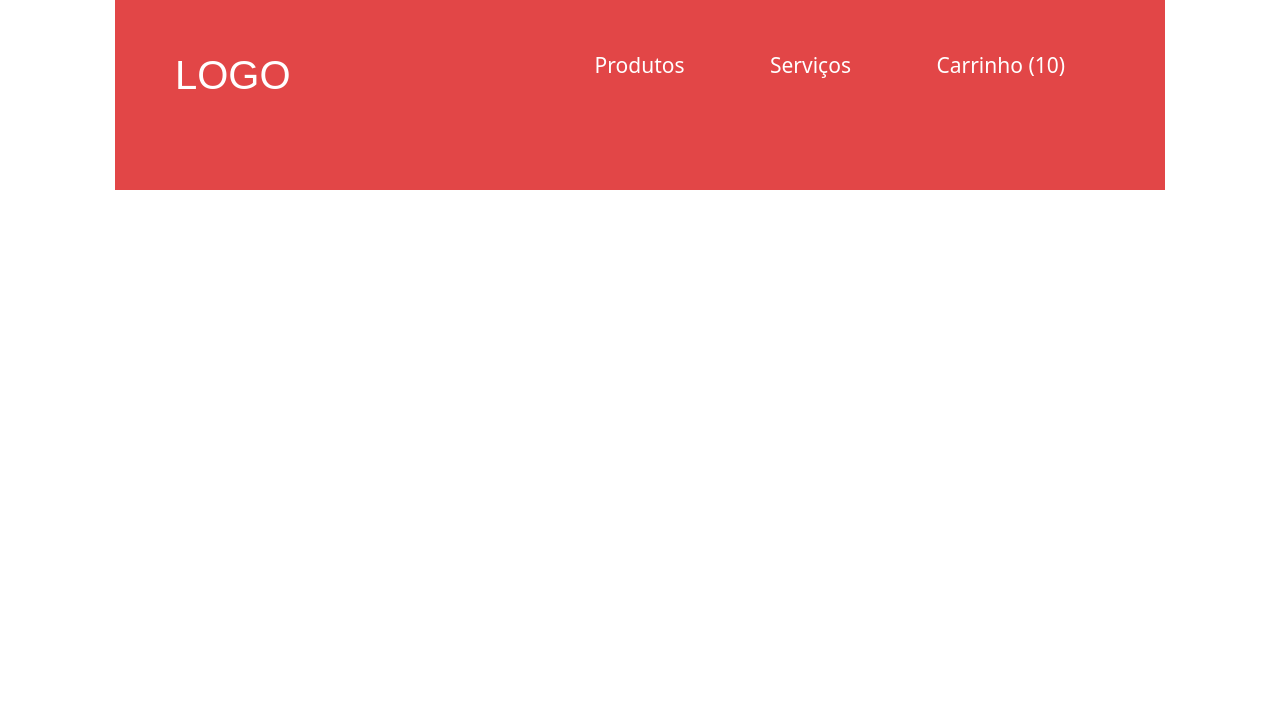
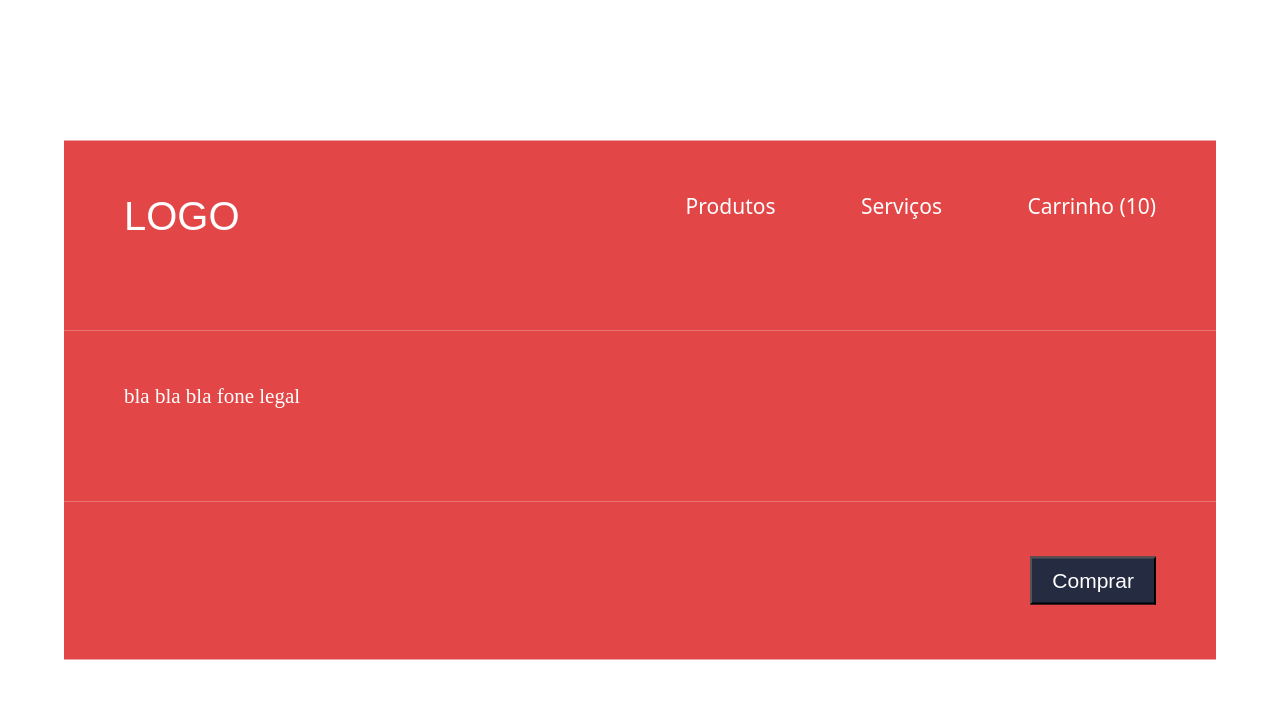
Before and after one commit to PatriciaTirolla/loja-fone, a plain HTML site: page index.html in a window 1280 px wide. Drawn offline with Linux system fonts and the light colour scheme.

Commit message:
desafio da terceira aula aplicando absolute

```diff
--- a/header.css
+++ b/header.css
@@ -1,26 +1,78 @@
+html,
+ body {
+    height: 100%;
+}
+
+#container {
+    width: 100%;
+    position: absolute;
+    top: 50%;
+    transform: translateY(-50%);
+}
+
 header {
     background-color: #e24647;
-    color: #FFF;
+    color: #fff;
     overflow: hidden;
-    margin: 0 115px;
+    margin: 5% 5% 0;
     padding: 55px 60px 95px;
+
 }
 
 h1 {
+
     font-size: 40px;
     font-family: Arial, "Roboto", sans-serif;
-    text-align: left;
     float: left;
+    /* padding: 40px; */
+
 }
 
 nav {
     font-size: 21px;
     font-family: SegoeUI, "Roboto", sans-serif;
     float: right;
+
+
 }
 
 a {
     text-decoration: none;
     color: inherit;
-    padding: 40px;
+    margin-right: 80px;
+
 }
+
+.last{
+    margin-right: 0;
+}
+
+main{
+    background-color: #e24647;
+    color: #fff;
+    font-size: 21px;
+    margin: 0 5%;
+    padding: 55px 60px 95px;
+
+
+}
+
+
+footer{
+    background-color: #e24647;
+    color: #FFF;
+    margin: 0 5% 5%;
+    padding: 55px 60px;
+    overflow: hidden;
+    #e24647
+}
+
+button{
+    background-color: #252c41;
+    color: inherit;
+    padding: 10px 20px;
+    font-size: 21px;
+    font-family: Arial, "Roboto", sans-serif;
+    float: right;
+    cursor: pointer;
+}
--- a/index.html
+++ b/index.html
@@ -10,14 +10,26 @@
     </head>
 
     <body>
+        <div id="container">
             <header>
                 <h1>LOGO</h1>
 
                 <nav>
                     <a href="http://collabcode.training">Produtos</a>
                     <a href="http://collabcode.training">Serviços</a>
-                <a href="http://collabcode.training">Carrinho (10)</a>
+                    <a class="last"href="http://collabcode.training">Carrinho (10)</a>
                 </nav>
             </header>
+
+            <main>
+                <p>
+                bla bla bla fone legal
+                </p>
+            </main>
+
+            <footer>
+                <button>Comprar</button>
+            </footer>
+        </div>
     </body>
 </html>
```
Also changed, not shown: 1 other file. Lines whose indentation alone changed are shown as unchanged.
